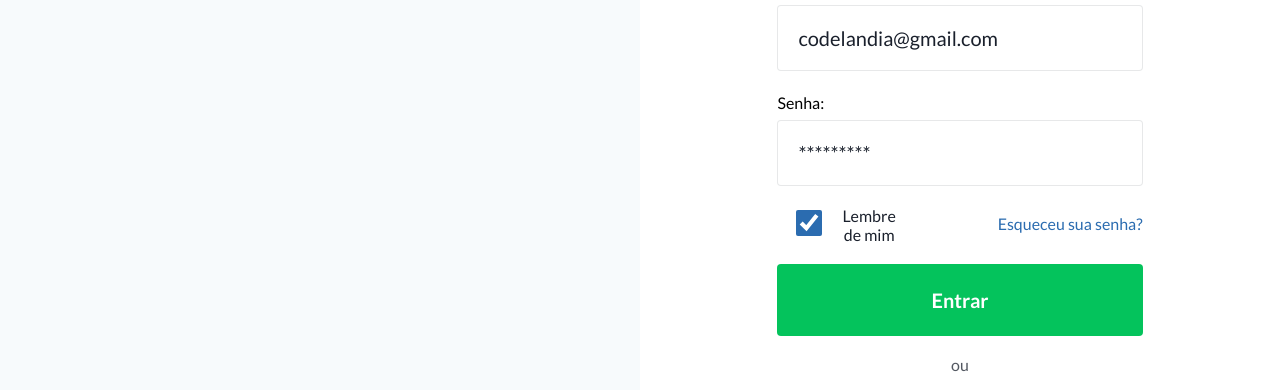
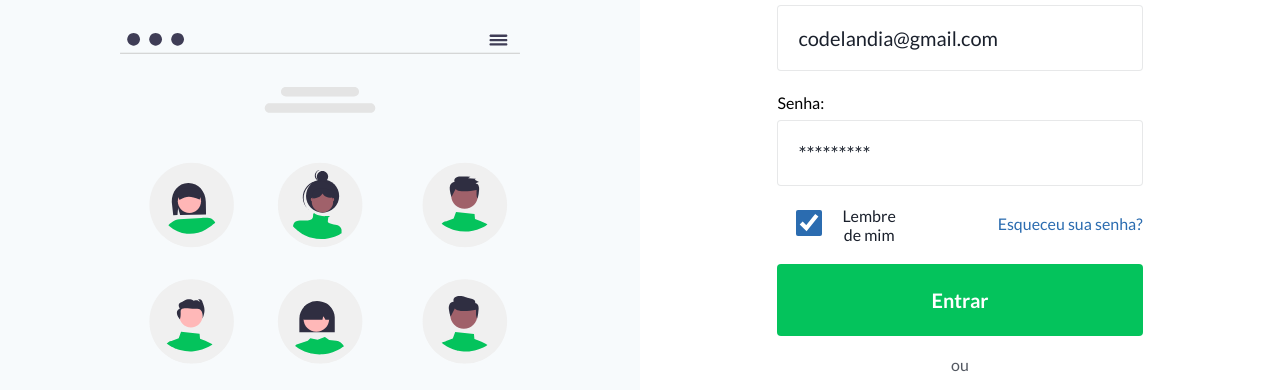
Before and after one commit to rayssagomees/codelandia, a plain HTML site: page desafio04-login/index.html in a window 1280 px wide. Shown: the part 202-592 px from the top of the page. Drawn offline with nearby package versions, Linux system fonts and the light colour scheme.

Commit message:
feat. left image

```diff
--- a/desafio04-login/arquivos/css/conteudo.css
+++ b/desafio04-login/arquivos/css/conteudo.css
@@ -21,6 +21,12 @@ main a{
     .flex-centro{
         width: 100%;
     }
+}
+
+.lateralEsquerda{
+    display: flex;
+    justify-content: center;
+    align-items: center;
 }
 
 .lateralDireita{
--- a/desafio04-login/index.html
+++ b/desafio04-login/index.html
@@ -12,7 +12,9 @@
 </head>
 <body>
     <main>
-        <aside class="lateralEsquerda"></aside>
+        <aside class="lateralEsquerda">
+            <img src="arquivos/midia/about-us.svg" alt="Sobre nós">
+        </aside>
         <aside class="lateralDireita">
             <div class="flex-centro">
                 <h2>Bem vindo de volta!</h2>
```
Also changed, not shown: desafio04-login/arquivos/midia/about-us.svg (added).
